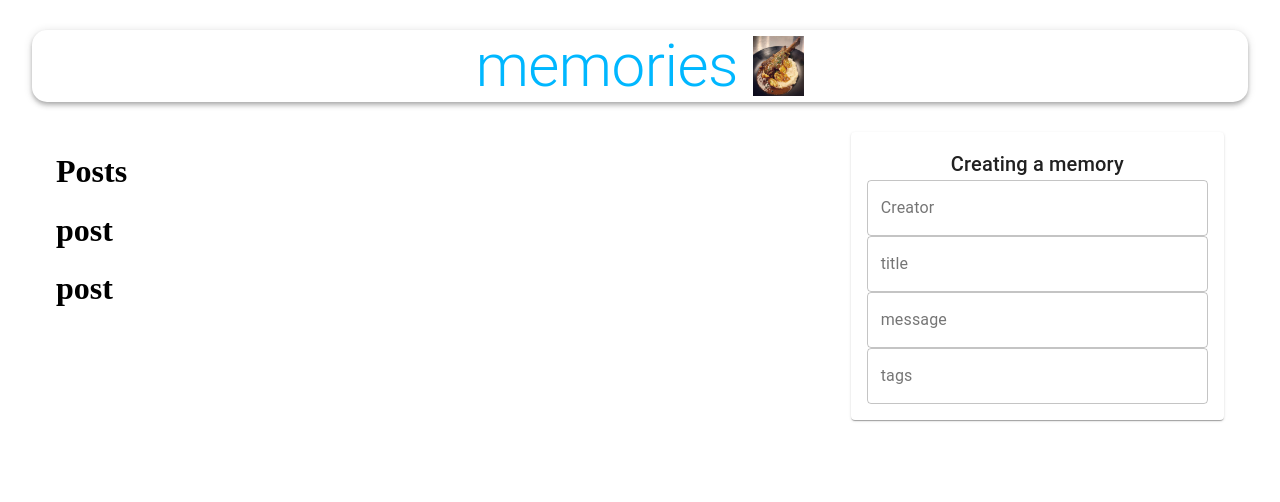
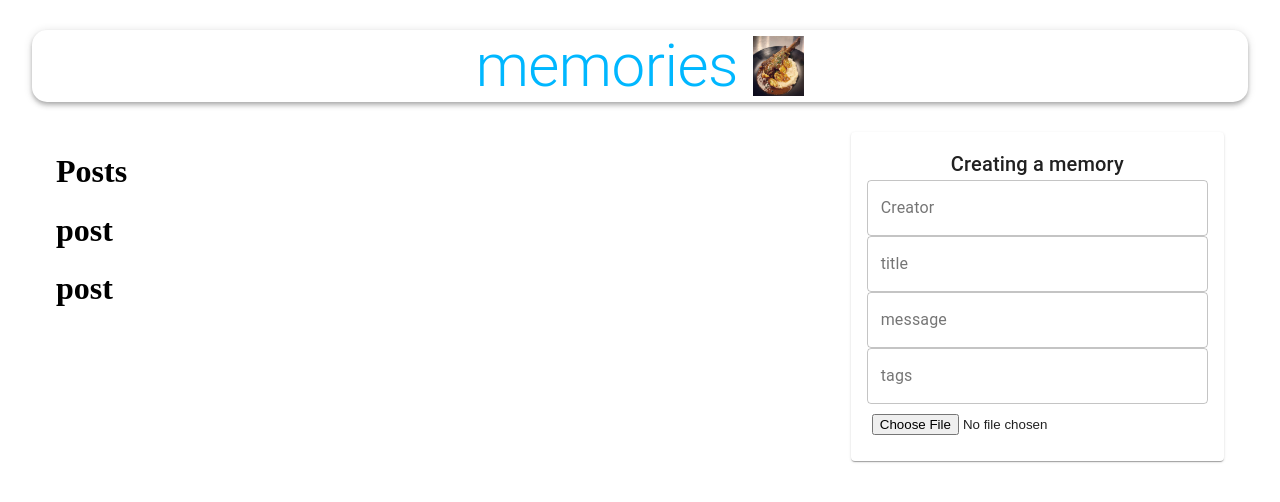
Before and after one commit to prestoncarroll/funwithmagic, a React (Create React App) app in the folder client/: page / in a window 1280 px wide. Shown: the top 502 px of the page. Built offline with nearby package versions, Linux system fonts and the light colour scheme; no server answers.

Commit message:
added upload from computer option with base64git add .

```diff
--- a/client/src/components/Form/Form.js
+++ b/client/src/components/Form/Form.js
@@ -1,6 +1,6 @@
 import React, { useState } from "react";
 import { TextField, Button, Typography, Paper } from "@material-ui/core";
-
+import FileBase from "react-file-base64";
 import useStyles from "./styles";
 
 const Form = () => {
@@ -60,6 +60,18 @@ const Form = () => {
           value={postData.tags}
           onChange={(e) => setPostData({ ...postData, tags: e.target.value })}
         />
+        <div className={classes.fileInput}>
+          <FileBase
+            type="file"
+            multiple={false}
+            onDone={({ base64 }) =>
+              setPostData({
+                ...postData,
+                selectedFile: base64,
+              })
+            }
+          />
+        </div>
       </form>
     </Paper>
   );
```
Also changed, not shown: 1 other file (tests, documents, lock files or other folders).
